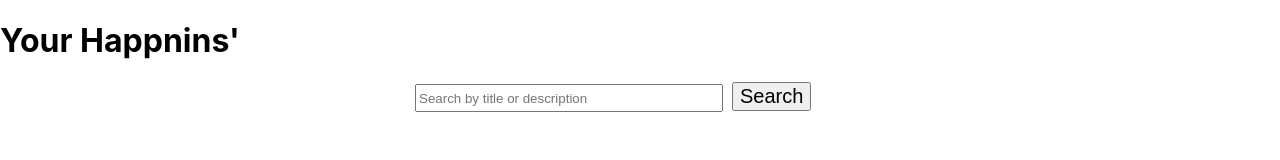
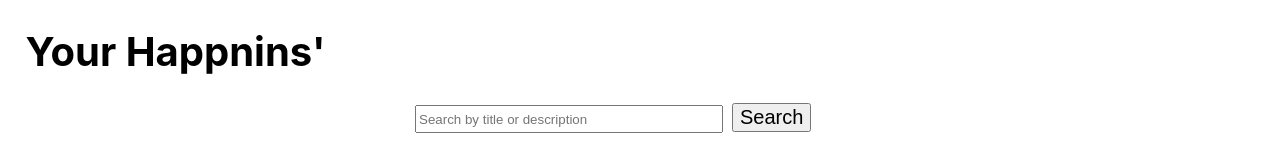
Before and after one commit to ShaunaMyers/ny-times-take-home, a React (Create React App) app: page / in a window 1280 px wide. Shown: the top 160 px of the page. Built offline with nearby package versions, Linux system fonts and the light colour scheme.

Commit message:
Adjust header size

```diff
--- a/src/components/App/App.css
+++ b/src/components/App/App.css
@@ -3,3 +3,8 @@ main {
   display: flex;
   flex-direction: column;
 }
+
+h1 {
+  font-size: 40px;
+  padding-left: 2%;
+}
```
